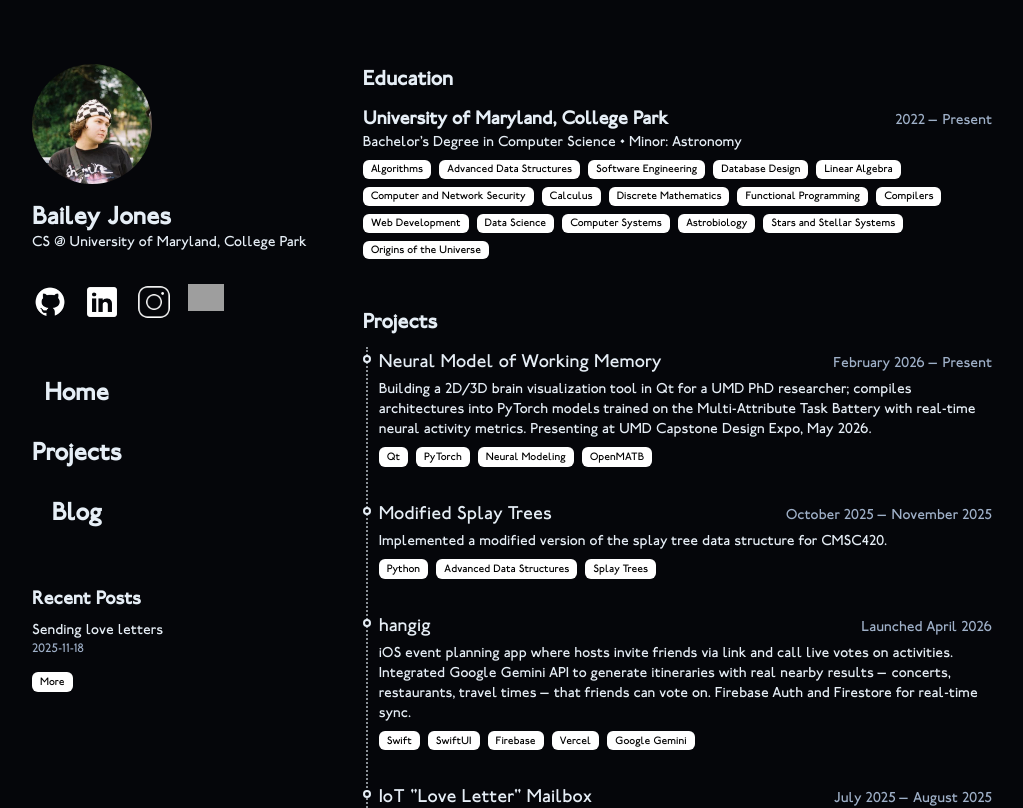
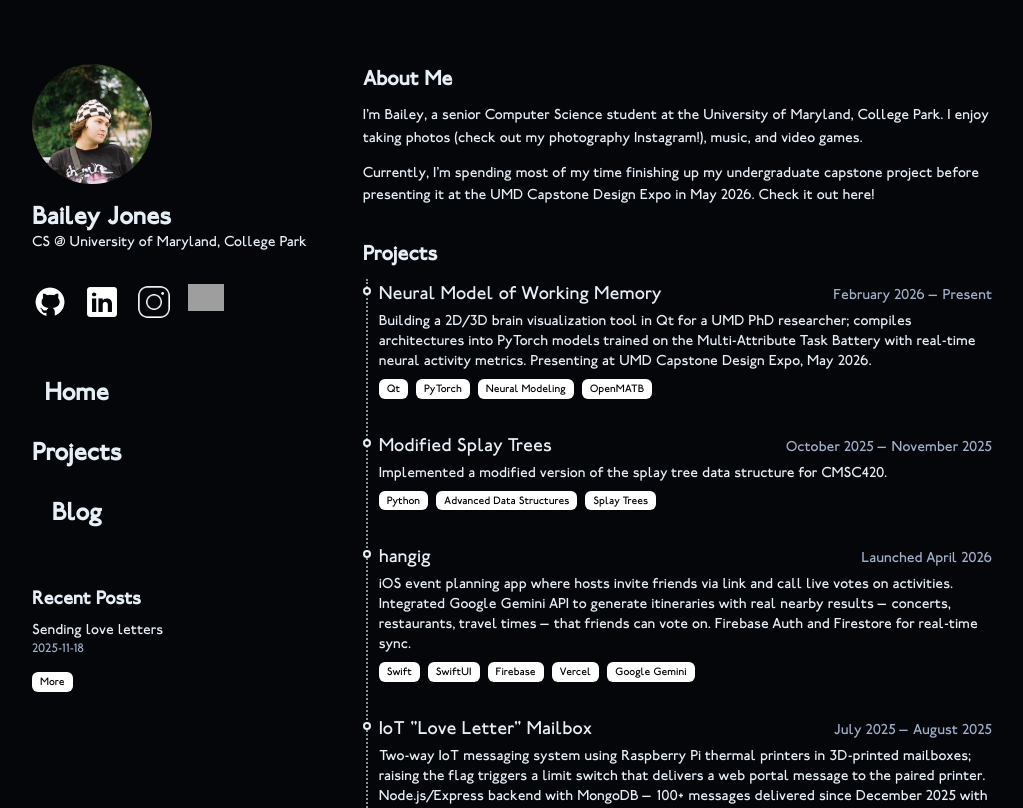
Before and after one commit to bailey2k/bailey2k-portfolio, a Next.js app: page / in a window 1280 px wide. Shown: the top 808 px of the page, without its empty margins (128-1151 px from the left). Built offline with nearby package versions, Linux system fonts and the light colour scheme; grey boxes are pictures that could not be loaded.

Commit message:
added about me section

```diff
--- a/app/data.tsx
+++ b/app/data.tsx
@@ -1,32 +1,4 @@
 export const RESUME_DATA = {
-    education: [
-        {
-        university: "University of Maryland, College Park",
-        link: "https://umd.edu",
-        major: "Bachelor's Degree in Computer Science",
-        minor: "Minor: Astronomy",
-        start: "2022",
-        end: null,
-        coursework: [
-            "Algorithms",
-            "Advanced Data Structures",
-            "Software Engineering",
-            "Database Design",
-            "Linear Algebra",
-            "Computer and Network Security",
-            "Calculus",
-            "Discrete Mathematics",
-            "Functional Programming",
-            "Compilers",
-            "Web Development",
-            "Data Science",
-            "Computer Systems",
-            "Astrobiology",
-            "Stars and Stellar Systems",
-            "Origins of the Universe",
-        ]
-        }
-    ],
     projects: [
         {
             title: "Neural Model of Working Memory",
--- a/app/page.tsx
+++ b/app/page.tsx
@@ -84,28 +84,19 @@ export default function Home() {
         <section className="md:col-span-2 flex flex-col gap-8">
 
           <article>
-            <h2 className="text-xl font-semibold mb-3">Education</h2>
-            {(RESUME_DATA.education || []).map((edu, i) => (
-              <div key={i} className="mb-4">
-                <div className="flex items-baseline justify-between">
-                  <div>
-                    <a href={edu.link} target="_blank" rel="noopener noreferrer" className="text-lg font-bold hover:underline">
-                      {edu.university}
-                    </a>
-                    <div className="text-sm text-gray-700">{edu.major}{edu.minor ? ` • ${edu.minor}` : ""}</div>
-                  </div>
-                  <div className="text-sm text-gray-600">{edu.start} — {edu.end ?? "Present"}</div>
-                </div>
-
-                {edu.coursework && edu.coursework.length > 0 && (
-                  <div className="mt-2 flex flex-wrap gap-2 text-sm">
-                    {(edu.coursework || []).map((c, idx) => (
-                      <span key={idx} className="tag-white">{c}</span>
-                    ))}
-                  </div>
-                )}
-              </div>
-            ))}
+            <h2 className="text-xl font-semibold mb-3">About Me</h2>
+            <div className="flex flex-col gap-3 text-sm text-gray-700 leading-relaxed">
+              <p>
+                I&apos;m Bailey, a senior Computer Science student at the University of Maryland, College Park.
+                I enjoy taking photos (check out my{" "}
+                <a href="https://www.instagram.com/lomospark" target="_blank" rel="noopener noreferrer" className="hover:underline">photography Instagram</a>
+                !), music, and video games.
+              </p>
+              <p>
+                Currently, I&apos;m spending most of my time finishing up my undergraduate capstone project before presenting it at the UMD Capstone Design Expo in May 2026.{" "}
+                <a href="/assets/neural-model-poster.pdf" target="_blank" rel="noopener noreferrer" className="hover:underline">Check it out here!</a>
+              </p>
+            </div>
           </article>
 
           <article>
```
